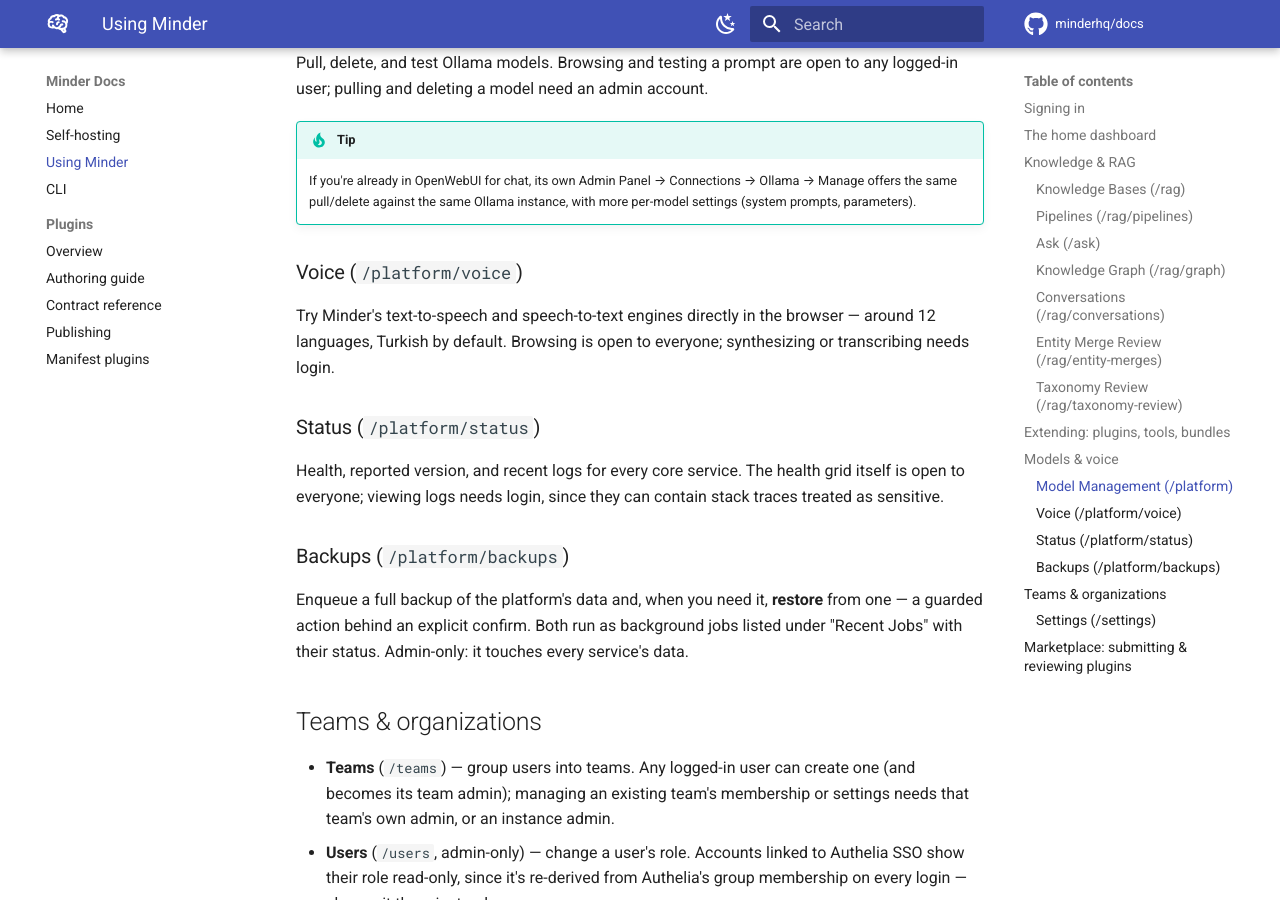
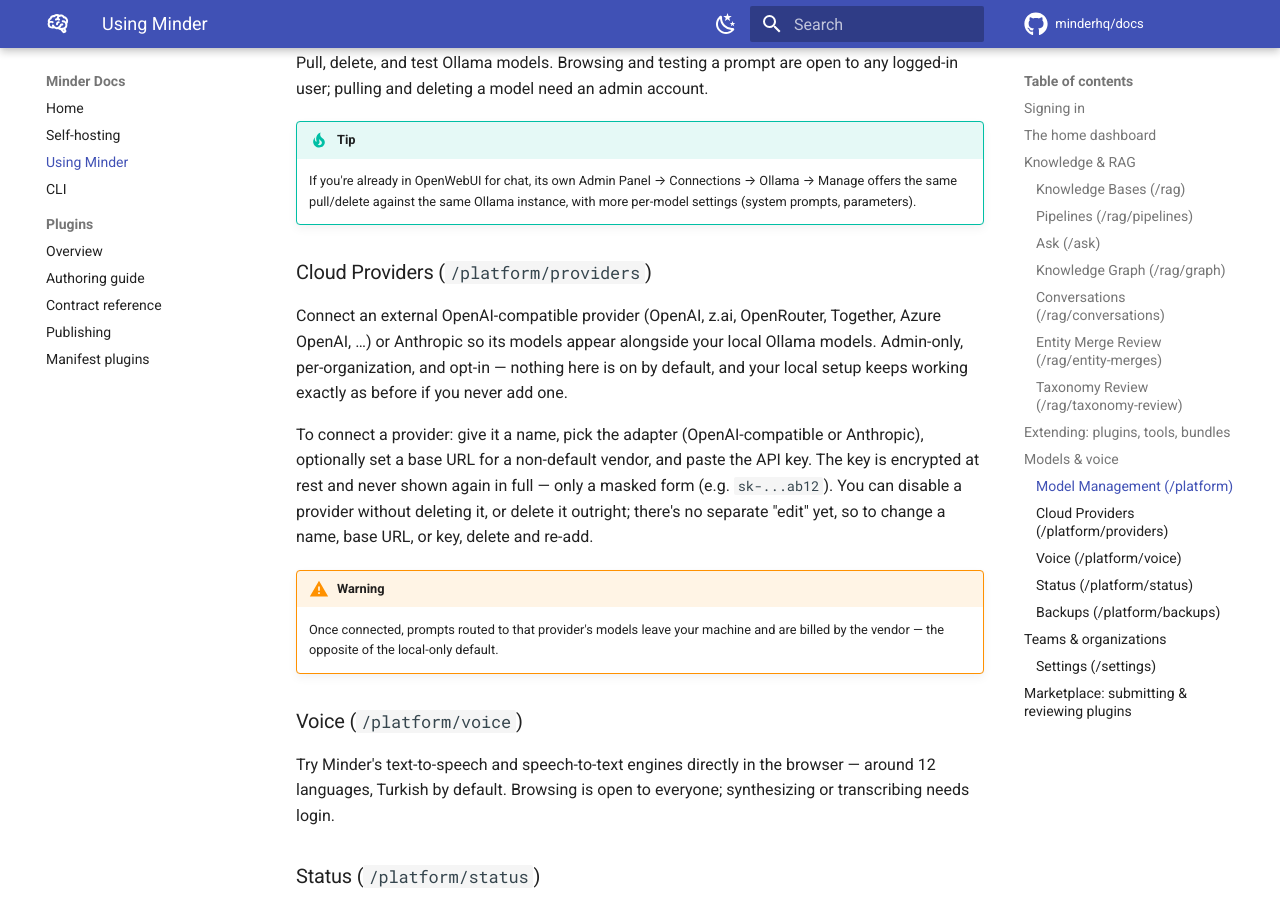
Before and after one commit to minderhq/docs, an MkDocs documentation site: the page built from docs/using-minder.md, in a window 1280 px wide and 900 px high, scrolled down 3169 px. Built offline with MkDocs 1.6.1 and Material for MkDocs 9.7.7, drawn with Linux system fonts in a browser that asks for light colours; comment, search, counter and statistics services are not loaded.

Commit message:
docs: document the Cloud Providers page (#1207 Increment 5)
The admin-only Cloud Providers page (minderhq/client#18) had no
user-facing documentation. Added a subsection under Models & voice,
matching the style of the surrounding Model Management/Voice/Status/
Backups sections, with an explicit warning that connecting a provider
means prompts routed to it leave the machine and are billed by the
vendor -- the opposite of the local-only default.

```diff
--- a/docs/using-minder.md
+++ b/docs/using-minder.md
@@ -132,6 +132,26 @@ to any logged-in user; pulling and deleting a model need an admin account.
     → Ollama → Manage offers the same pull/delete against the same Ollama
     instance, with more per-model settings (system prompts, parameters).
 
+### Cloud Providers (`/platform/providers`)
+
+Connect an external OpenAI-compatible provider (OpenAI, z.ai, OpenRouter,
+Together, Azure OpenAI, …) or Anthropic so its models appear alongside your
+local Ollama models. Admin-only, per-organization, and opt-in — nothing here
+is on by default, and your local setup keeps working exactly as before if you
+never add one.
+
+To connect a provider: give it a name, pick the adapter (OpenAI-compatible or
+Anthropic), optionally set a base URL for a non-default vendor, and paste the
+API key. The key is encrypted at rest and never shown again in full — only a
+masked form (e.g. `sk-...ab12`). You can disable a provider without deleting
+it, or delete it outright; there's no separate "edit" yet, so to change a
+name, base URL, or key, delete and re-add.
+
+!!! warning
+    Once connected, prompts routed to that provider's models leave your
+    machine and are billed by the vendor — the opposite of the local-only
+    default.
+
 ### Voice (`/platform/voice`)
 
 Try Minder's text-to-speech and speech-to-text engines directly in the
```
